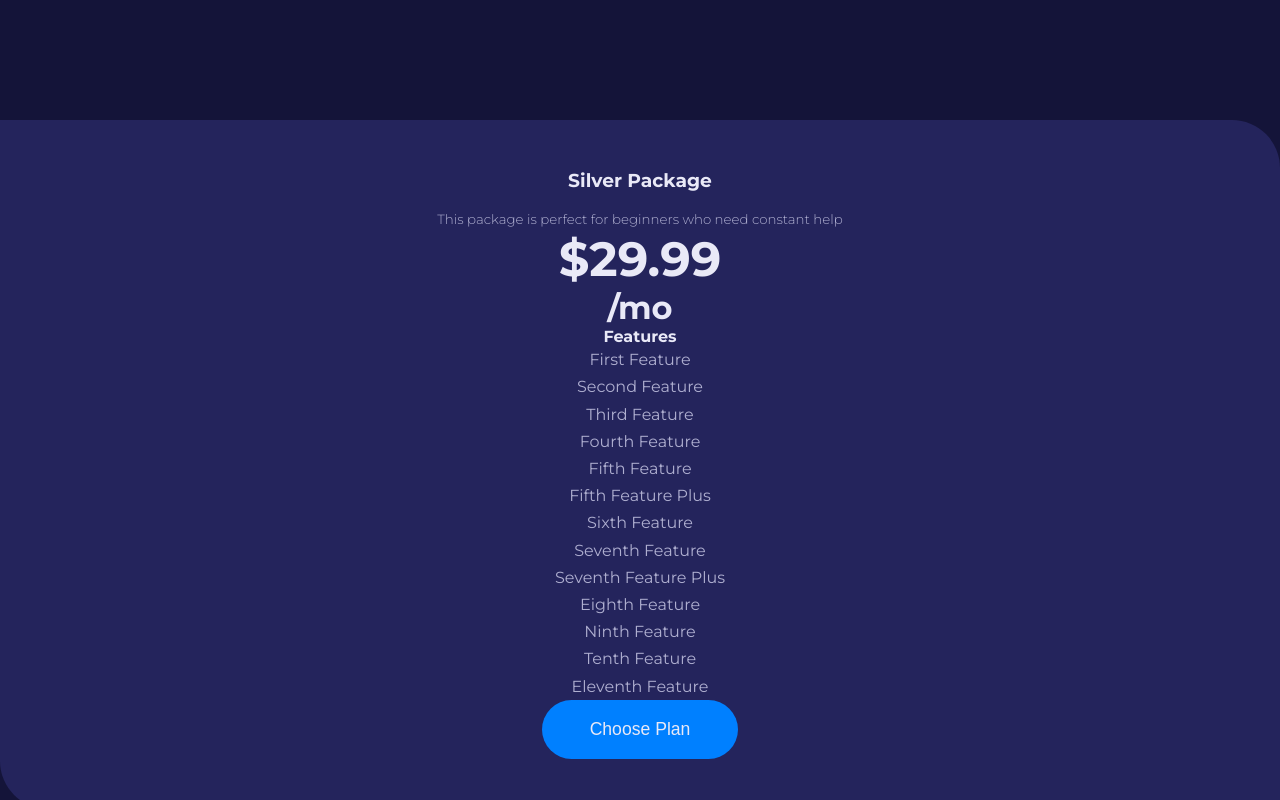
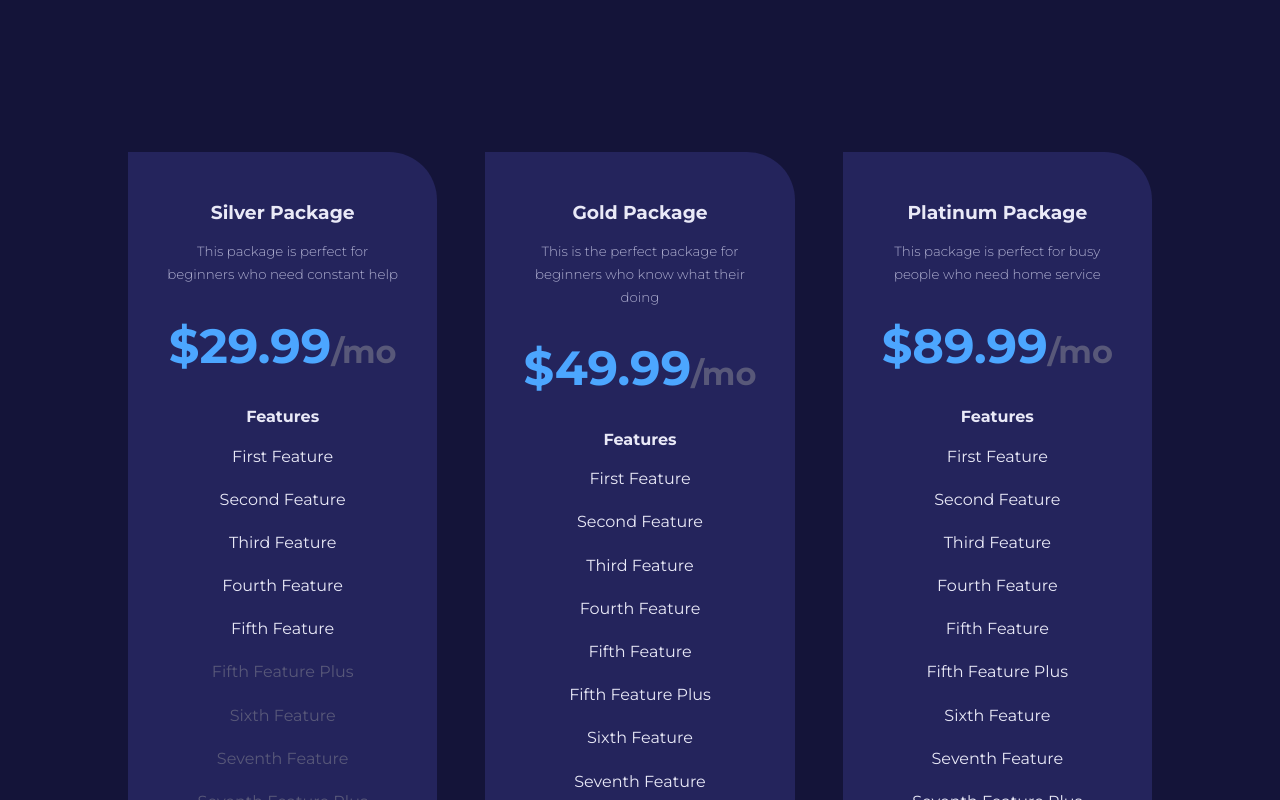
Before and after one commit to MarcoRosselDev/react-20-fitness-page, a React (Create React App) app: page /plans in a window 1280 px wide. Shown: the part 440-1240 px from the top of the page. Built offline with nearby package versions, Linux system fonts and the light colour scheme.

Commit message:
plans css

```diff
--- a/src/pages/plans/Plans.jsx
+++ b/src/pages/plans/Plans.jsx
@@ -12,7 +12,7 @@
         alias error quam et autem hic fugit eos porro qui?
       </Header>
       <section className="plans">
-        <div className="cantanier plans__container">
+        <div className="container plans__container">
           {plans.map(({ id, name, desc, price, features }) => {
             return (
               <Card key={id} className="plan">
--- a/src/pages/plans/plans.css
+++ b/src/pages/plans/plans.css
@@ -0,0 +1,41 @@
+.plans__container {
+  display: grid;
+  grid-template-columns: repeat(3, 1fr);
+  gap: 3rem;
+}
+
+.plan h3 {
+  margin-bottom: 0.8rem;
+}
+
+.plan small {
+  margin-bottom: 2rem;
+}
+
+.plan h1 {
+  color: var(--color-primary-variant);
+  display: inline;
+}
+
+.plan h2 {
+  display: inline;
+  color: var(--color-gray-400);
+}
+
+.plan h4 {
+  margin-top: 2rem;
+}
+
+.plan p {
+  margin-top: 1rem;
+  color: var(--color-gray-100);
+}
+
+.plan p.disabled {
+  color: var(--color-gray-400);
+}
+
+.plan button {
+  margin-top: 3rem;
+  cursor: pointer;
+}
```
